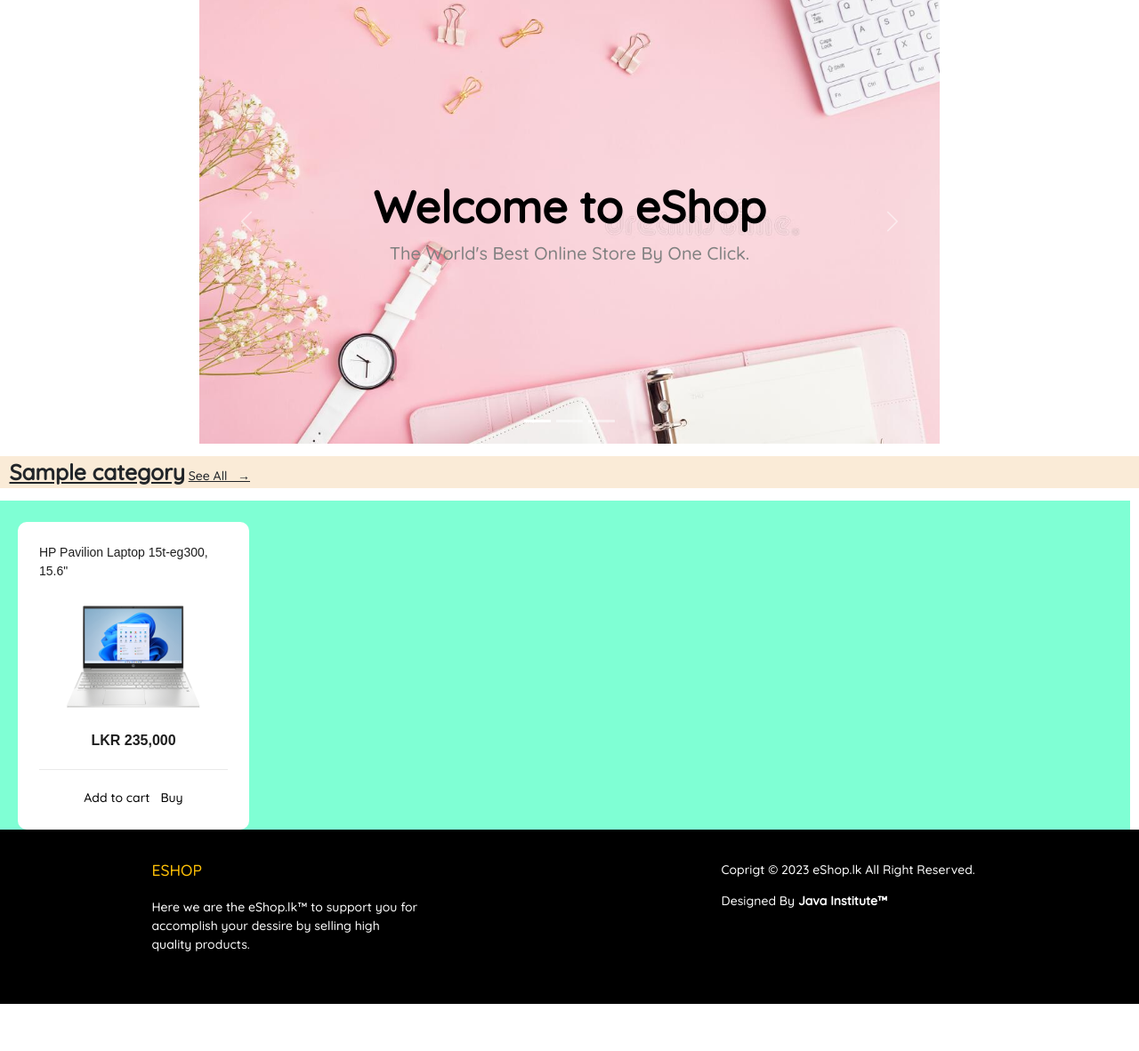
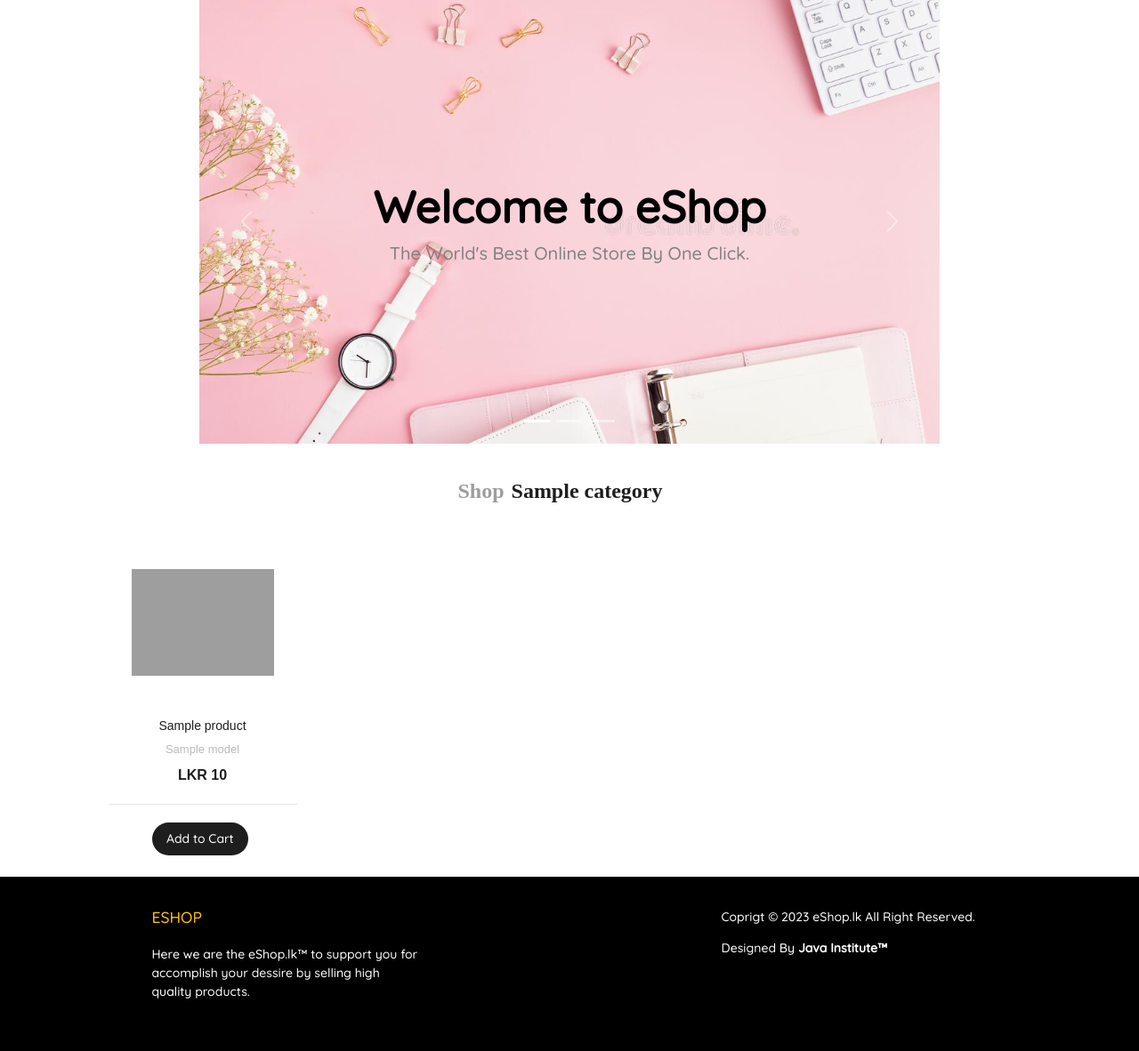
Before and after one commit to vishva-kalhara/eshop, a PHP site: page /home.php in a window 1280 px wide. Shown: the part 163-1345 px from the top of the page at 89% size. Before the commit the page ends 1292 px from the top, so only its background shows below. Run offline with PHP 8.4, Linux system fonts and the light colour scheme; tables that the repository leaves empty or names only in its code hold one stand-in row (values such as "Sample post"); a stand-in replaces the project's code that opens the database connection; some libraries are stand-ins or nearby versions; grey boxes are pictures that could not be loaded.

Commit message:
Product card done ✅

```diff
--- a/home.php
+++ b/home.php
@@ -10,6 +10,7 @@ require "connection.php";
     <meta name="viewport" content="width=device-width, initial-scale=1.0">
     <link rel="stylesheet" href="./resources/bootstrap/bootstrap.css">
     <link rel="stylesheet" href="./src/style.css">
+    <link rel="stylesheet" href="./src/product_card.css">
     <link rel="stylesheet" href="https://cdn.jsdelivr.net/npm/bootstrap-icons@1.10.5/font/bootstrap-icons.css">
     <link rel="icon" href="./resources/img/logo.svg">
     <title>eShop | Home</title>
@@ -112,30 +113,46 @@ require "connection.php";
                     for ($c = 0; $c < $category_n; $c++) {
                         $cat_data = $category_res->fetch_assoc();
                     ?>
+
                         <!-- Category Names -->
-                        <div class="col-12 mt-3 mb-3 " style="background-color: antiquewhite;">
-                            <a href="#" class="text-decoarion-none text-dark fs-3 fw-bold"><?php echo $cat_data["cat_name"] ?></a>
-                            <a href="#" class="text-decoarion-none text-dark fs-6">See All &nbsp; &rarr;</a>
+                        <div class="row justify-content-center d-flex" style="margin-top: 40px;">
+                            <div style="display: flex;  justify-content: center; align-items: end;" class="col-12 ">
+                                <div style="color: #9D9D9D;font-family: Poppins;font-size:24px;font-style: normal;font-weight: 600;line-height: normal;">Shop</div>
+                                <div style="width: 8px;"></div>
+                                <div style="color: #1e1e1e;font-family: Poppins;font-size:24px;font-style: normal;font-weight: 600;line-height: normal;"><?php echo $cat_data["cat_name"] ?></div>
+                            </div>
                         </div>
                         <!-- Category Names -->
-                        <div class="row" style="background-color: aquamarine; ">
+                        <div class="container wsh-product-container" style="max-width: 1100px; ">
+                            <div class="row justify-content-between" >
                                 <?php
                                 // $cat_product_res = Database::search("SELECT * FROM `eshop`.`product` WHERE `category_cat_id`=1 LIMIT 4");
                                 $cat_product_res = Database::search("SELECT * FROM `eshop`.`product` WHERE `category_cat_id`=" . $cat_data["cat_id"] . " LIMIT 4");
                                 $cat_product_n = $cat_product_res->num_rows;
+                                for ($i = 0; $i < $cat_product_n; $i++) {
                                     $cat_product_data = $cat_product_res->fetch_assoc();
-                            for ($i = 0; $i < $cat_product_n; $i++) {
+                                    $model_name_res =  Database::search("SELECT * FROM `eshop`.`model` WHERE `model_id` IN (SELECT `model_model_id` FROM `eshop`.`model_has_brand` WHERE `id` IN (SELECT `model_has_brand_id` FROM `eshop`.`product` WHERE `id`=1));");
+                                    $model_name_data = $model_name_res->fetch_assoc();
                                 ?>
-                                <div style=" margin-top: 24px; margin-left: 20px; max-width: 260px; background-color: white; border-radius: 10px; padding: 24px; box-sizing: border-box;">
-                                    <div style="font-family: 'Poppins', sans-serif; font-size: 14px; font-weight: 500; color: #1e1e1e;">HP Pavilion Laptop 15t-eg300, 15.6"</div>
-                                    <div style="min-width: 100%; display: flex; justify-content: center  ; margin-top: 20px;">
-                                        <img src="./resources/img/product_img/p6.png" alt="">
+                                    <div class="col-12 col-sm-6 col-md-4 col-lg-3 d-flex justify-content-center">
+
+                                        <div class="wsh-card-back">
+                                            <div class="wsh-card-img-back">
+                                                <img class="wsh-card-img" src="./resources/img/product_img/p6.svg" alt="" />
                                             </div>
-                                    <div style="font-family: 'Poppins', sans-serif; font-size: 16px; font-weight: 600; color: #1e1e1e; margin-top: 20px; min-width: 100%; display: flex; justify-content: center;">LKR 235,000</div>
-                                    <div style="min-width: 100%; min-height: 1px; max-height: 1px; background-color: #E9E9E9; margin-top: 20px;"></div>
-                                    <div style="min-width: 100%; display: flex; justify-content: center; margin-top: 20px;">
-                                        <button style="border: none; background-color: transparent;">Add to cart</button>
-                                        <button style="border: none; background-color: transparent;">Buy</button>
+                                            <div class="wsh-card-title"><?php echo $cat_product_data["title"] ?></div>
+                                            <div class="wsh-card-model-name"><?php echo $model_name_data["model_name"]; ?></div>
+                                            <div class="wsh-card-price">LKR <?php echo $cat_product_data["price"] ?></div>
+
+                                            <div class="wsh-card-devider"></div>
+
+                                            <div class="wsh-card-footer">
+                                                <button class="wsh-btn " id="btn-like" style=""><img src="./resources/img/icons/heart.svg" alt="" style="width: 18px;"></button>
+                                                <button class="wsh-btn wsh-elevated-btn">Add to Cart</button>
+                                                <button class="wsh-btn wsh-text-btn" id="btn-buy">Buy</button>
+                                            </div>
+
+                                            <!-- <div style="height: 10px;"></div> -->
                                         </div>
                                     </div>
 
@@ -145,6 +162,7 @@ require "connection.php";
                             </div>
                             <!-- <h1>2</h1> -->
 
+                        </div>
                         <?php
                         ?>
 
--- /dev/null
+++ b/src/product_card.css
@@ -0,0 +1,146 @@
+/* Extra small devices (phones, 600px and down) */
+@media only screen and (max-width: 600px) {
+}
+/* Small devices (portrait tablets and large phones, 600px and up) */
+@media only screen and (min-width: 600px) {
+}
+/* Medium devices (landscape tablets, 768px and up) */
+@media only screen and (min-width: 768px) {
+}
+/* Large devices (laptops/desktops, 992px and up)  */
+@media only screen and (min-width: 992px) {
+	.wsh-product-container {
+		max-width: 1400px!;
+	}
+}
+/* Extra large devices (large laptops and desktops, 1200px and up) */
+@media only screen and (min-width: 1200px) {
+}
+
+*{
+    transition: all .5s;
+
+}
+
+.wsh-card-back {
+	margin-top: 24px;
+	margin-left: 20px;
+	margin-right: 20px;
+	min-width: 260px;
+	background-color: white;
+	border-radius: 20px;
+	padding: 24px;
+	box-sizing: border-box;
+}
+
+.wsh-card-back:hover {
+    z-index: 3;
+    box-shadow: rgba(100, 100, 111, 0.2) 0px 7px 29px 0px;
+}
+
+
+.wsh-card-back:hover .wsh-card-img-back{
+    background-color:#f1f2f4 ;
+}
+
+#btn-like{
+    opacity: 0;
+}
+
+#btn-buy{
+    opacity: 0;
+
+}
+
+.wsh-card-back:hover  #btn-like  {
+    opacity: 1;
+}
+
+.wsh-card-back:hover  #btn-buy{
+    opacity: 1;
+}
+
+.wsh-card-back:hover .wsh-card-img-back{
+    background-color:#f1f2f4 ;
+}
+
+.wsh-card-img-back {
+	min-width: 100%;
+	display: flex;
+	justify-content: center;
+	background-color: white;
+	border-radius: 15px;
+	padding: 26px;
+}
+
+.wsh-card-img {
+	display: block;
+	max-width: 160px;
+}
+
+.wsh-card-title {
+	margin-top: 20px;
+	text-align: center;
+	font-family: "Poppins", sans-serif;
+	font-size: 14px;
+	font-weight: 500;
+	color: #1e1e1e;
+}
+
+.wsh-card-model-name {
+	font-family: "Poppins", sans-serif;
+	font-size: 13px;
+	font-weight: 400;
+	color: #bababa;
+	margin-top: 6px;
+	min-width: 100%;
+	display: flex;
+	justify-content: center;
+}
+
+.wsh-card-price {
+	font-family: "Poppins", sans-serif;
+	font-size: 16px;
+	font-weight: 600;
+	color: #1e1e1e;
+	margin-top: 8px;
+	min-width: 100%;
+	display: flex;
+	justify-content: center;
+}
+
+.wsh-card-devider {
+	min-width: 100%;
+	min-height: 1px;
+	max-height: 1px;
+	background-color: #e9e9e9;
+	margin-top: 20px;
+}
+
+.wsh-card-footer {
+	min-width: 100%;
+	display: flex;
+	justify-content: space-between;
+	margin-top: 20px;
+}
+
+.wsh-btn {
+	border: none;
+	background-color: transparent;
+}
+
+.wsh-text-btn {
+	font-size: 13px;
+	font-weight: 500;
+	text-decoration: underline;
+	text-underline-offset: 3px;
+	color: #919191;
+}
+
+.wsh-elevated-btn {
+	background-color: #1e1e1e;
+	border-radius: 20px;
+	padding: 8px 16px 8px 16px;
+	color: white;
+	font-size: 14px;
+}
```
Also changed, not shown: test/input_data.php (added, +52 -0 lines), resources/img/icons/heart.svg (added), resources/img/product_img/p6.png, resources/img/product_img/p6.svg (added), test/script.js (added). Lines whose indentation alone changed are shown as unchanged.
